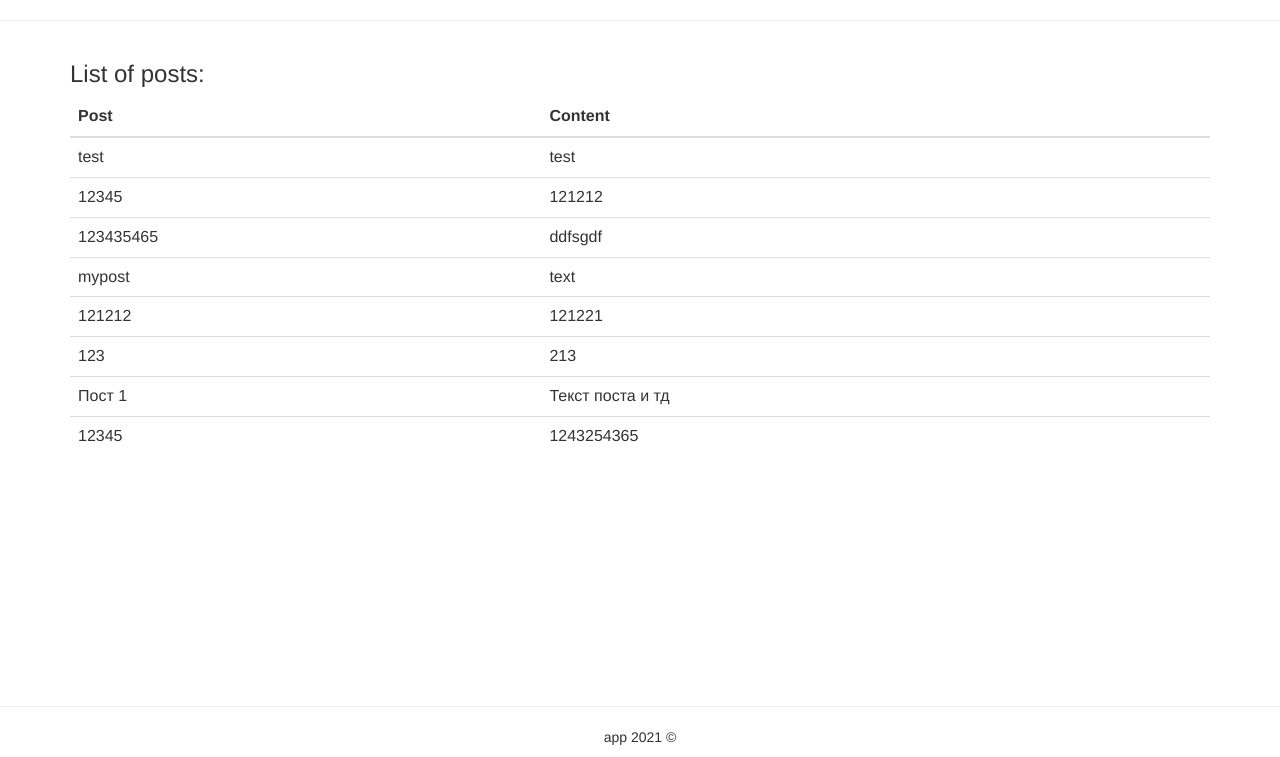
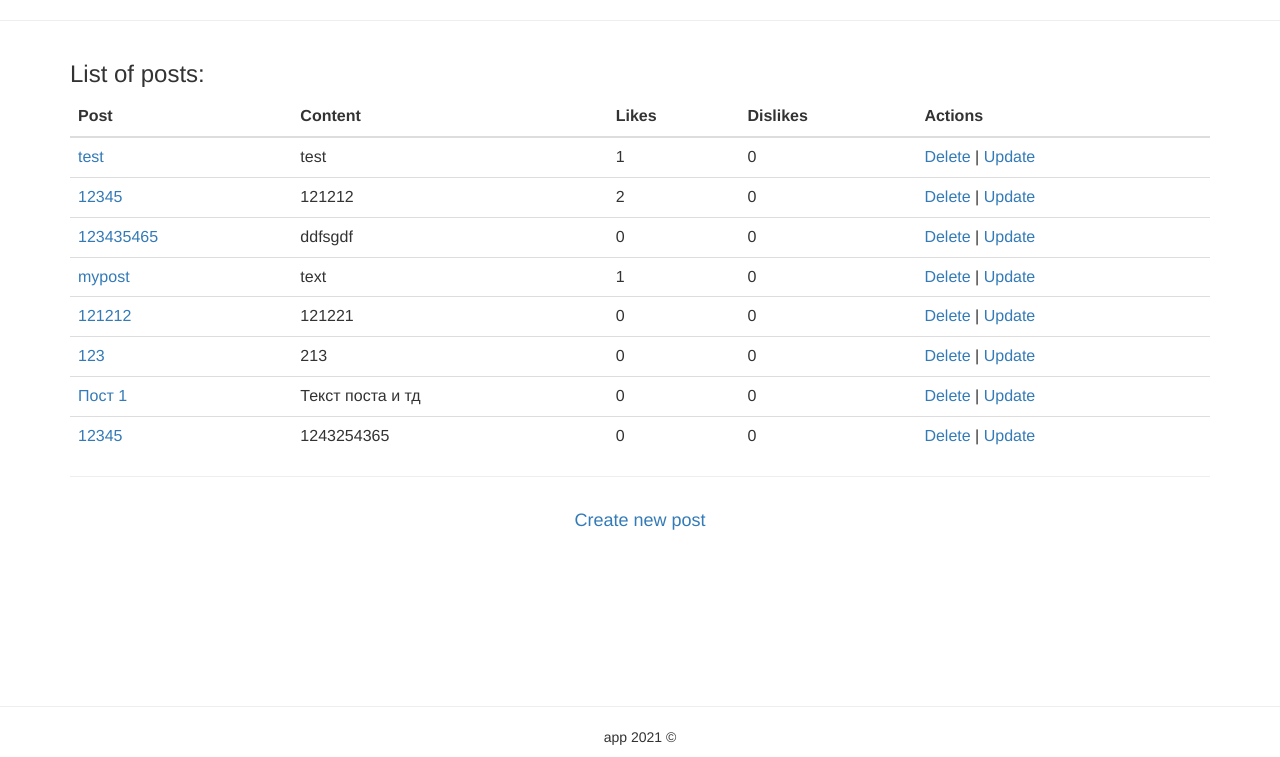
Before and after one commit to kam1nskiy/hillel_2021app, a Django app: page /posts/ in a window 1280 px wide. Shown: the part 43-800 px from the top of the page. Run offline with Django 4.2, Linux system fonts and the light colour scheme; data comes from the database, SQL or seed files in the repository; both versions use the stored data as it was after the commit; parts of the project's set-up code (start-up, migrations or seed data) failed here and were passed over; some libraries are stand-ins or nearby versions.

Commit message:
add detailed view and forms

```diff
--- a/core/models.py
+++ b/core/models.py
@@ -1,57 +1,113 @@
-from email.policy import default
-from operator import mod
-from turtle import title
-from django.db import models
-from django.conf import settings
+# from email.policy import default
+# from operator import mod
+# from turtle import title
+# from django.db import models
+# from django.conf import settings
 
-# class Post(models.Model):
-#     title = models.CharField(max_length=100, null = False, blank=False)
-#     content = models.TextField(null = False, blank=False)
-#     image = models.CharField(max_length=255, null = False)
+# # class Post(models.Model):
+# #     title = models.CharField(max_length=100, null = False, blank=False)
+# #     content = models.TextField(null = False, blank=False)
+# #     image = models.CharField(max_length=255, null = False)
+# #     user = models.ForeignKey(settings.AUTH_USER_MODEL, null=True, blank=False, on_delete=models.SET_NULL)
+
+
+# #     created_at = models.DateTimeField(auto_now_add = True)
+# #     updated_at = models.DateTimeField(auto_now = True)
+
+# #     def __str__(self) -> str:
+# #         return f"{self.title}"
+
+
+
+
+# # class Like(models.Model):
+# #     post = models.ForeignKey("Post", null = False, blank = False, on_delete = models.CASCADE)
+# #     user = models.ForeignKey(settings.AUTH_USER_MODEL, null = False, blank = False, on_delete = models.CASCADE)
+# #     status = models.BooleanField(null = True, blank = True)
+
+
+# #     created_at = models.DateTimeField(auto_now_add = True)
+# #     updated_at = models.DateTimeField(auto_now = True)
+# #  Create your models here.
+
+
+# class TimeStampMixin(models.Model):
+
+#     created_at = models.DateTimeField(auto_now_add=True)
+#     updated_at = models.DateTimeField(auto_now=True)
+
+#     class Meta:
+#         abstract = True
+
+# class Post(TimeStampMixin):
+#     title = models.CharField(max_length=100, null=False, blank=False)
+#     content = models.TextField(null=False, blank=False)
+#     image = models.CharField(max_length=255, null=True, blank=True)
 #     user = models.ForeignKey(settings.AUTH_USER_MODEL, null=True, blank=False, on_delete=models.SET_NULL)
 
-
-#     created_at = models.DateTimeField(auto_now_add = True)
-#     updated_at = models.DateTimeField(auto_now = True)
 
 #     def __str__(self) -> str:
 #         return f"{self.title}"
 
 
 
-
-# class Like(models.Model):
-#     post = models.ForeignKey("Post", null = False, blank = False, on_delete = models.CASCADE)
-#     user = models.ForeignKey(settings.AUTH_USER_MODEL, null = False, blank = False, on_delete = models.CASCADE)
-#     status = models.BooleanField(null = True, blank = True)
+# class Like(TimeStampMixin):
+#     post = models.ForeignKey("Post", null=False, blank=False, on_delete=models.CASCADE)
+#     user = models.ForeignKey(settings.AUTH_USER_MODEL, null=False, blank=False, on_delete=models.CASCADE)
+#     status = models.BooleanField(null=True, blank=True)
 
 
-#     created_at = models.DateTimeField(auto_now_add = True)
-#     updated_at = models.DateTimeField(auto_now = True)
-#  Create your models here.
+
+from django.db import models
+from django.template.defaultfilters import slugify
+from django.contrib.auth import get_user_model
+
+User = get_user_model()
 
 
-class TimeStampMixin(models.Model):
-
+class Base(models.Model):
+    user = models.ForeignKey(User, null=True, blank=False, on_delete=models.CASCADE)
     created_at = models.DateTimeField(auto_now_add=True)
     updated_at = models.DateTimeField(auto_now=True)
+    title = models.CharField(max_length=100, null=False, blank=False)
+    content = models.TextField(null=False, blank=False)
+    image = models.CharField(max_length=255, null=True, blank=True)
+    slug = models.SlugField(null=True)
+
+    def save(self, **kwargs):
+        if not self.slug:
+            self.slug = slugify(self.title)
+        return super().save(**kwargs)
+
+    def __str__(self):
+        return f'{self.title}'
 
     class Meta:
         abstract = True
 
-class Post(TimeStampMixin):
+class Post(Base):
     title = models.CharField(max_length=100, null=False, blank=False)
     content = models.TextField(null=False, blank=False)
     image = models.CharField(max_length=255, null=True, blank=True)
-    user = models.ForeignKey(settings.AUTH_USER_MODEL, null=True, blank=False, on_delete=models.SET_NULL)
+    slug = models.SlugField(null=True)
 
+    def save(self, **kwargs):
+        if not self.slug:
+            self.slug = slugify(self.title)
+        return super().save(**kwargs)
 
-    def __str__(self) -> str:
-        return f"{self.title}"
+    def __str__(self):
+        return f'{self.title}'
 
 
 
-class Like(TimeStampMixin):
-    post = models.ForeignKey("Post", null=False, blank=False, on_delete=models.CASCADE)
-    user = models.ForeignKey(settings.AUTH_USER_MODEL, null=False, blank=False, on_delete=models.CASCADE)
-    status = models.BooleanField(null=True, blank=True)
+class Like(Base):
+    post = models.ForeignKey(Post, null=False, blank=False, on_delete=models.CASCADE)
+    status = models.BooleanField(null=True, blank=True, default=None)
+    def __str__(self):
+        if self.status:
+            return 'Like'
+        elif self.status == 0:
+            return 'Dislike'
+        else:
+            return 'Deleted'
--- a/core/urls.py
+++ b/core/urls.py
@@ -1,9 +1,13 @@
-from django.urls import path
-from .views import PostsView
-from .views import IndexView
+from django.urls import path, include
+from .views import *
+
+app_name = 'core'
 
 urlpatterns = [
-    path("posts/",PostsView.as_view()),
+    path("posts/", PostsView.as_view()),
     path("", IndexView.as_view()),
-
-    ]
+    path('post_create', PostCreateView.as_view(), name='post_create'),
+    path('posts/<slug:slug>', PostDetailView.as_view(), name='post_detail'),
+    path('post_delete/<slug:slug>', PostDeleteView.as_view(), name='post_delete'),
+    path('post_update/<slug:slug>', PostUpdateView.as_view(), name='post_update'),
+]
--- a/core/views.py
+++ b/core/views.py
@@ -1,9 +1,7 @@
-from django.views.generic import ListView
-from django.views.generic import TemplateView
-
-
+from django.views.generic import *
 
 from core.models import Post
+from .forms import CreateForm
 
 
 # def posts(request):
@@ -28,11 +26,57 @@ class PostsView(TemplateView):
     template_name = 'core/posts.html'
 
     def get_context_data(self, **kwargs):
-        #Post = get_user_model()
+        posts = Post.objects.all()
         ctx = super().get_context_data(**kwargs)
-        ctx['posts'] = Post.objects.all()
+        posts = Post.objects.all()
+        ctx['results'] = [
+            (
+                p,
+                p.like_set.filter(status=True).count(),
+                p.like_set.filter(status=False).count()
+            )
+            for p in posts
+        ]
         return ctx
 
 
 class IndexView(TemplateView):
     template_name = 'core/index.html'
+
+
+class PostDetailView(DetailView):
+    model = Post
+    template_name = "core/post_detail.html"
+    context_object_name = "post"
+
+    def get_slug_field(self, **kwargs):
+        ctx = super().get_slug_field(**kwargs)
+        return ctx
+
+
+class PostCreateView(CreateView):
+    model = Post
+    form_class = CreateForm
+    template_name = 'core/post_create.html'
+    success_url = '/posts'
+
+    #TODO: user_id, slug:
+    # user_id = request.user
+    # slug = slugify('title')
+
+
+class PostUpdateView(UpdateView):
+    model = Post
+    template_name = 'core/post_update.html'
+    fields = ['title',
+              'content',
+              'image',
+              ]
+    template_name_suffix = '_update_form'
+    success_url = '/posts'
+
+
+class PostDeleteView(DeleteView):
+    model = Post
+    template_name = 'core/post_delete.html'
+    success_url = '/posts'
--- a/templates/core/posts.html
+++ b/templates/core/posts.html
@@ -1,6 +1,5 @@
 {% extends "base.html" %}
 {% block container %}
-
 <h3>List of posts:</h3>
 <div>
     <table class="table">
@@ -8,18 +7,30 @@
         <tr>
             <th>Post</th>
             <th>Content</th>
+            <th>Likes</th>
+            <th>Dislikes</th>
+            <th>Actions</th>
         </tr>
         </thead>
         <tbody>
 
-        {% for post in posts %}
+        {% for post, likes, dislikes in results %}
         <tr>
-            <td >{{ post.title }}</td>
-            <td>{{ post.content }}</td>
+            <td><a  href="{% url 'core:post_detail' slug=post.slug %}">
+                {{ post.title }}
+            </a></td>
+            <td>{{ post.content|truncatechars:100 }}</td>
+            <td>{{ likes }}</td>
+            <td>{{ dislikes }}</td>
+            <td><a href="{% url 'core:post_delete' slug=post.slug %}">Delete</a> |
+                <a href="{% url 'core:post_update' slug=post.slug %}">Update</a>
+            </td>
         </tr>
         {% endfor %}
         </tbody>
     </table>
 </div>
+<hr>
+<a class="btn btn-secondary btn-lg btn-block" href="{% url 'core:post_create' %}" role="button">Create new post</a>
 
 {% endblock container %}
```
Also changed, not shown: core/admin.py (+23 -9 lines), core/forms.py (added, +15 -0 lines), templates/core/post_create.html (added, +9 -0 lines), templates/core/post_delete.html (added, +10 -0 lines), templates/core/post_detail.html (added, +9 -0 lines), templates/core/post_update.html (added, +9 -0 lines), core/migrations/0004_like_content_like_image_like_slug_like_title_and_more.py (added), db.sqlite3.
